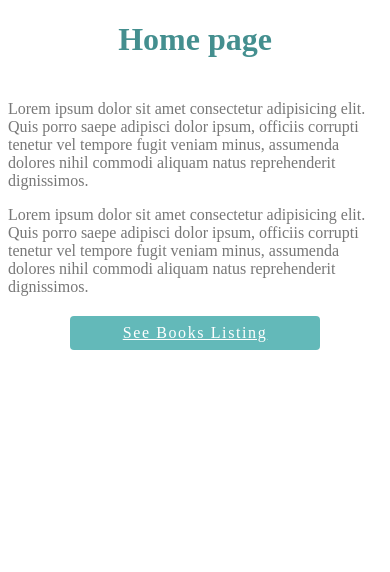
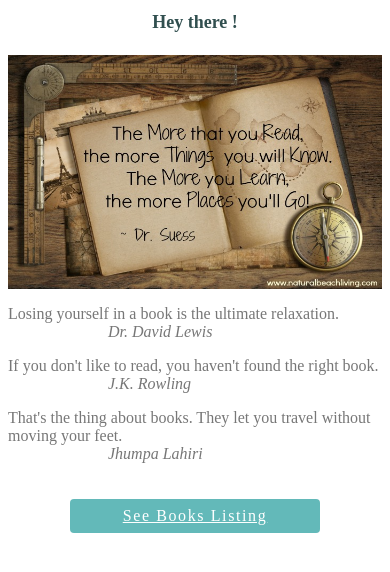
Before and after one commit to Dina2703/audioBooks-next, a Next.js app: page / in a window 390 px wide. Shown: the top 572 px of the page. Built offline with nearby package versions, Linux system fonts and the light colour scheme.

Commit message:
changed Home & About pages

```diff
--- a/pages/index.js
+++ b/pages/index.js
@@ -8,22 +8,41 @@ export default function Home() {
     <>
       <Head>
         <title>Books shop | Home</title>
-  <meta name="keywords" content="books"/>
+        <meta name="keywords" content="books" />
       </Head>
       <div>
-      <h1 className={styles.title}>Home page</h1>
-      <p className={styles.text}>
-        Lorem ipsum dolor sit amet consectetur adipisicing elit. Quis porro
-        saepe adipisci dolor ipsum, officiis corrupti tenetur vel tempore fugit
-        veniam minus, assumenda dolores nihil commodi aliquam natus
-        reprehenderit dignissimos.
+        <h1 className={styles.title}>Hey there !</h1>
+        <div className={styles.container}>
+          <div className={styles.text}>
+            <p>
+              Losing yourself in a book is the ultimate relaxation.
+              <div style={{ fontStyle: "oblique", textIndent: "100px" }}>
+                Dr. David Lewis
+              </div>
             </p>
-      <p className={styles.text}>
-        Lorem ipsum dolor sit amet consectetur adipisicing elit. Quis porro
-        saepe adipisci dolor ipsum, officiis corrupti tenetur vel tempore fugit
-        veniam minus, assumenda dolores nihil commodi aliquam natus
-        reprehenderit dignissimos.
+            <p>
+              If you don&#39;t like to read, you haven&#39;t found the right
+              book.
+              <div style={{ fontStyle: "oblique", textIndent: "100px" }}>
+                J.K. Rowling
+              </div>
             </p>
+            <p>
+              That&#39;s the thing about books. They let you travel without
+              moving your feet.
+              <div style={{ fontStyle: "oblique", textIndent: "100px" }}>
+                Jhumpa Lahiri
+              </div>
+            </p>
+          </div>
+          <Image
+            src="/home.jpg"
+            alt="book"
+            width={400}
+            height={250}
+            className={styles.img}
+          />
+        </div>
         <Link href="/books">
           <a className={styles.btn}>See Books Listing</a>
         </Link>
--- a/styles/Books.module.css
+++ b/styles/Books.module.css
@@ -8,11 +8,11 @@
 }
 
 .single:hover {
-  border-left: 8px solid rgb(21, 49, 105);
+  border-left: 8px solid rgb(57, 96, 174);
 }
 
 .title {
-  color: rgb(68, 143, 143);
-  padding-bottom: 20px;
+  color: rgb(207, 237, 237);
+  padding-bottom: 10px;
   text-align: center;
 }
--- a/styles/Home.module.css
+++ b/styles/Home.module.css
@@ -1,7 +1,14 @@
+.container {
+  display: flex;
+  grid-template-columns: auto auto;
+  justify-content: space-between;
+}
+
 .title {
-  color: rgb(68, 143, 143);
-  padding-bottom: 20px;
+  color: rgb(49, 79, 79);
+  padding-bottom: 10px;
   text-align: center;
+  font-size: large;
 }
 
 .text {
@@ -11,11 +18,17 @@
 .btn {
   display: block;
   width: 250px;
-  letter-spacing: .1rem;
+  letter-spacing: 0.1rem;
   padding: 8px 0;
   margin: 20px auto;
-  background: rgb(99, 185, 185);;
+  background: rgb(99, 185, 185);
   border-radius: 4px;
   color: white;
   text-align: center;
 }
+
+@media only screen and (max-width: 600px) {
+  .container {
+    flex-direction: column-reverse;
+  }
+}
```
Also changed, not shown: pages/about.js (+30 -11 lines), public/home.jpg (added). Lines whose indentation alone changed are shown as unchanged.
